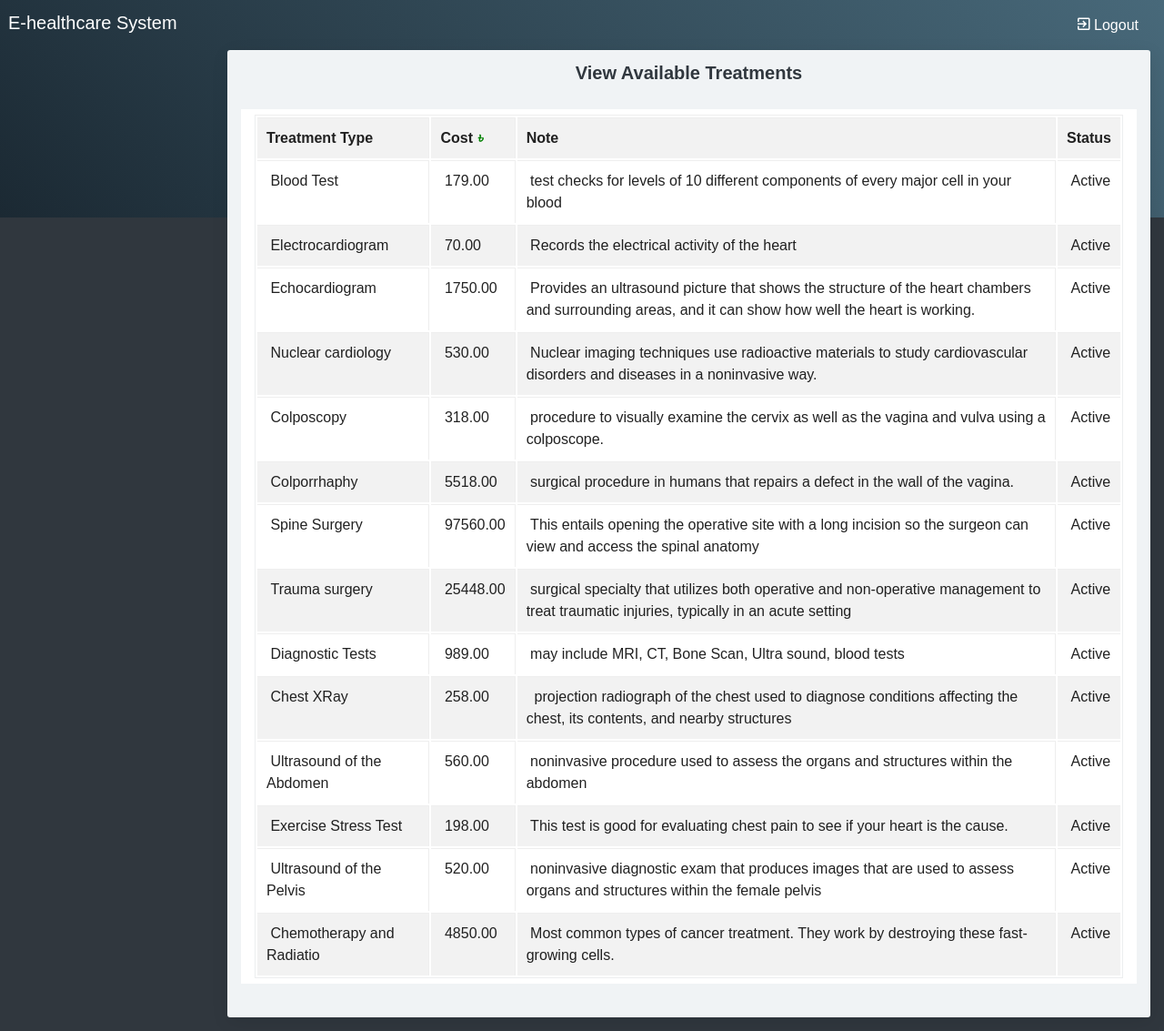
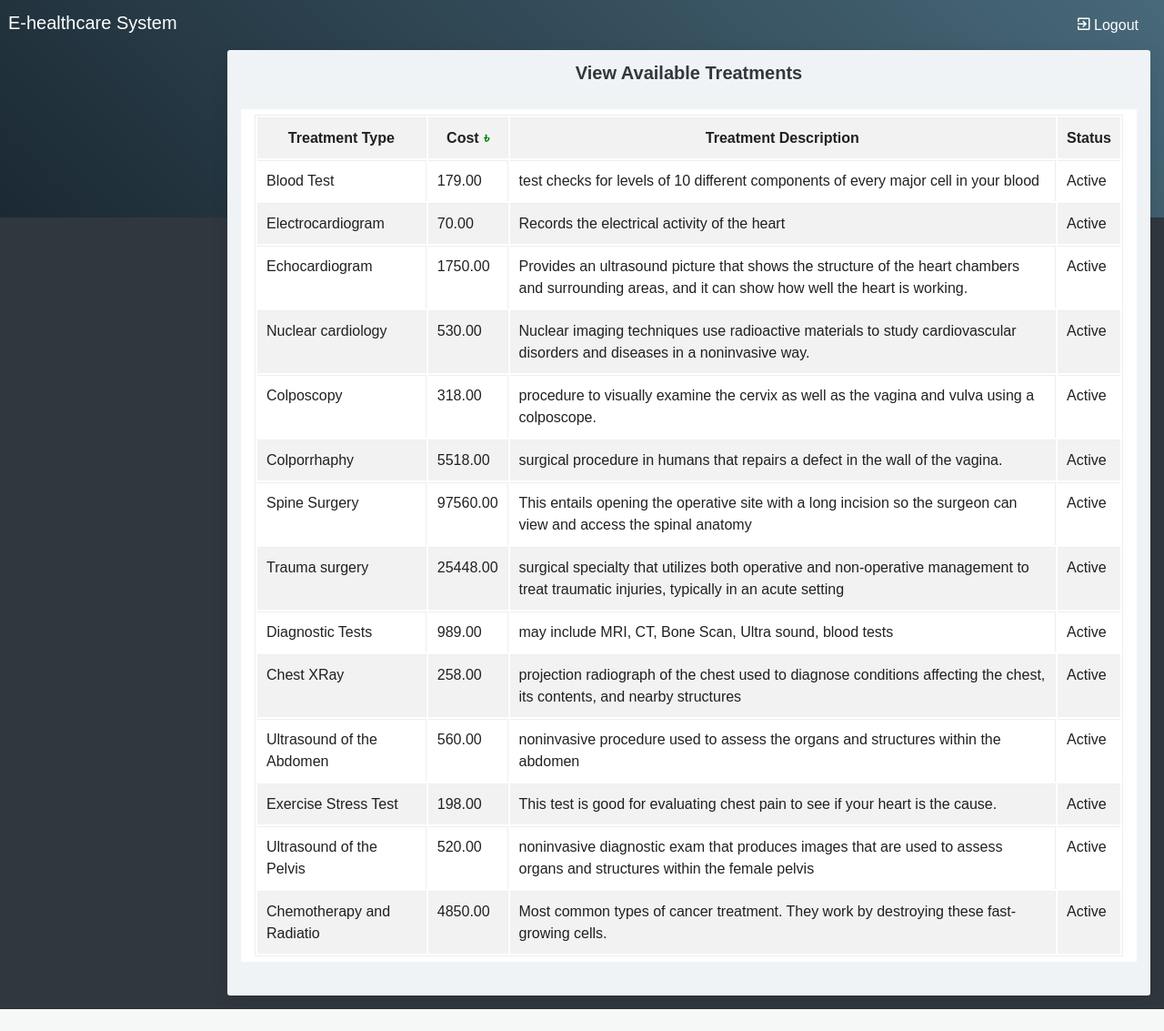
Before and after one commit to aknibircse/e-healthcare-system-php, a PHP site: page /viewtreatment.php in a window 1280 px wide. Shown: the whole page at 91% size. After the commit the page ends 1109 px from the top, so only its background shows below. Run offline with PHP 8.4, Linux system fonts and the light colour scheme; data comes from the database, SQL or seed files in the repository; some libraries are stand-ins or nearby versions.

Commit message:
ftreatment fixed

```diff
--- a/viewtreatment.php
+++ b/viewtreatment.php
@@ -25,15 +25,15 @@ if(isset($_GET['delid']))
      <table class="table table-bordered table-striped table-hover js-basic-example dataTable">
       <tbody>
         <tr>
-          <td><strong>Treatment Type</strong></td>
-          <td><strong>Cost&nbsp;<i><span style="color: green;">৳</span></i></strong></td>
-          <td><strong>Note</strong></td>
-          <td><strong>Status</strong></td>
+          <td align="center"><strong>Treatment Type</strong></td>
+          <td align="center"><strong>Cost&nbsp;<i><span style="color: green;">৳</span></i></strong></td>
+          <td align="center"><strong>Treatment Description</strong></td>
+          <td align="center"><strong>Status</strong></td>
           <?php
           if(isset($_SESSION['adminid']))
           {
             ?>
-            <td><strong>Action</strong></td>
+            <td align="center"><strong>Action</strong></td>
             <?php
           }
           ?>
@@ -44,15 +44,16 @@ if(isset($_GET['delid']))
         while($rs = mysqli_fetch_array($qsql))
         {
           echo "<tr>
-          <td>&nbsp;$rs[treatmenttype]</td>
-          <td>&nbsp;$rs[treatment_cost]</td>
-          <td>&nbsp;$rs[note]</td>
-          <td>&nbsp;$rs[status]</td>";
+          <td>$rs[treatmenttype]</td>
+          <td>$rs[treatment_cost]</td>
+          <td>$rs[note]</td>
+          <td>$rs[status]</td>";
           if(isset($_SESSION['adminid']))
           {
-            echo "<td>&nbsp;
+            echo "<td align='center'>
             <a href='treatment.php?editid=$rs[treatmentid]' class='btn btn-raised bg-green'>Edit</a>
-            <a href='viewtreatment.php?delid=$rs[treatmentid]' class='btn btn-raised bg-blush'>Delete</a> </td>";
+            <a href='viewtreatment.php?delid=$rs[treatmentid]' class='btn btn-raised bg-blush'>Delete</a>
+            </td>";
           }
           echo "</tr>";
         }
```
Also changed, not shown: medicine.php (+6 -3 lines), treatment.php (+8 -6 lines).
